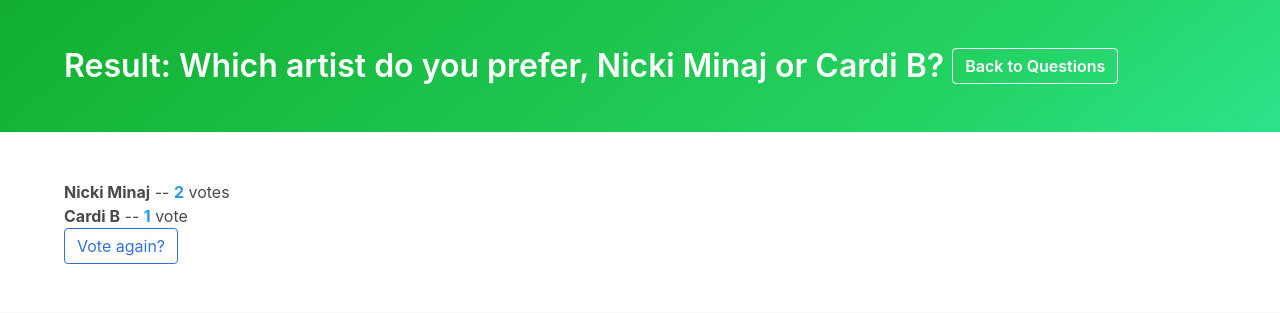
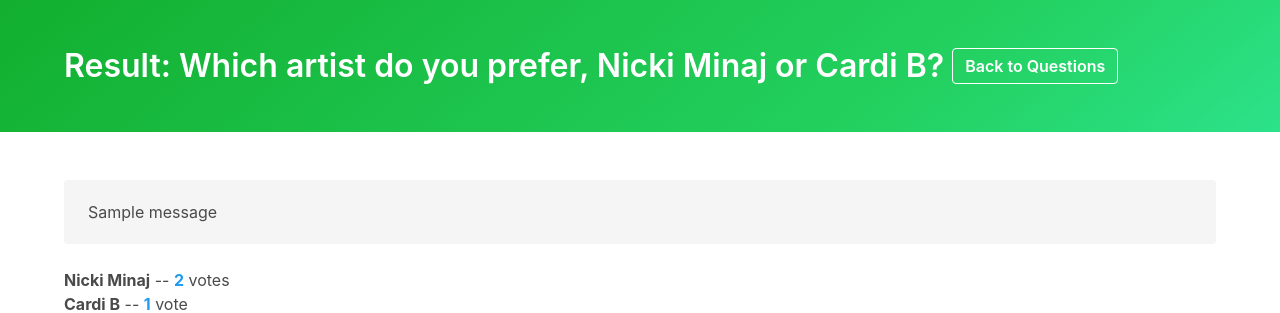
Before and after one commit to th-bunratta/django-polls, a Django app: page /polls/1/results/ in a window 1280 px wide. Shown: the top 313 px of the page. Run offline with Django 3.2, Linux system fonts and the light colour scheme; data comes from the database, SQL or seed files in the repository; one stand-in notice (Sample message) is shown.

Commit message:
Feature Django messages in Result page

```diff
--- a/polls/templates/polls/results.html
+++ b/polls/templates/polls/results.html
@@ -4,6 +4,15 @@
     Result: {{ question.question_text }}
 {% endblock %}
 {% block content %}
+    {% if messages %}
+        <div class="notification">
+            <ul class="messages">
+            {% for msg in messages %}
+            <li class="{{msg.tags}}">{{ msg }}</li>
+            {% endfor %}
+            </ul>
+        </div>
+    {% endif %}
     <ul>
     {% for choice in question.choice_set.all %}
         <li><strong class="has-text-grey-dark">{{ choice.choice_text }}</strong> -- <strong class="has-text-info">{{ choice.votes }}</strong> vote{{ choice.votes|pluralize }}</li>
--- a/polls/views.py
+++ b/polls/views.py
@@ -1,3 +1,4 @@
+from django.contrib import messages
 from django.http import HttpResponse, HttpResponseRedirect
 from django.views.decorators.http import require_http_methods
 from django.shortcuts import get_object_or_404, render, render_to_response, redirect
@@ -50,6 +51,7 @@
     else:
         selected_choice.votes += 1
         selected_choice.save()
+        messages.success(request, "Your choice successfully recorded. The result is shown below.")
         return HttpResponseRedirect(reverse('polls:results', args=(question.id,)))
 
 
```
